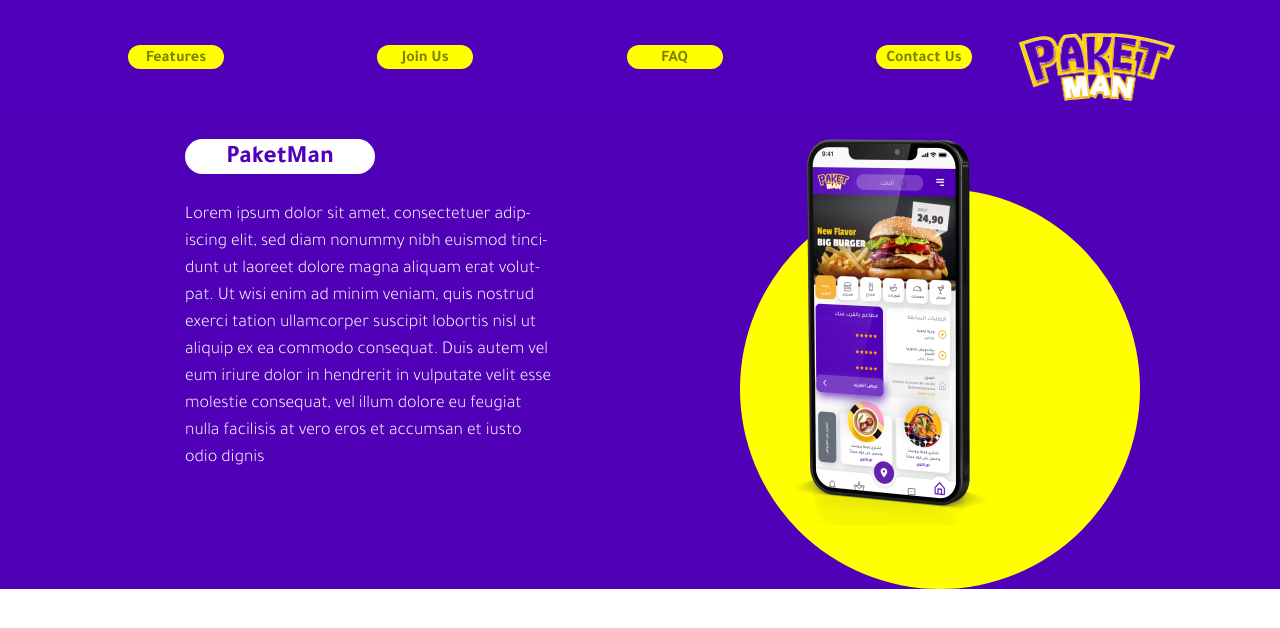
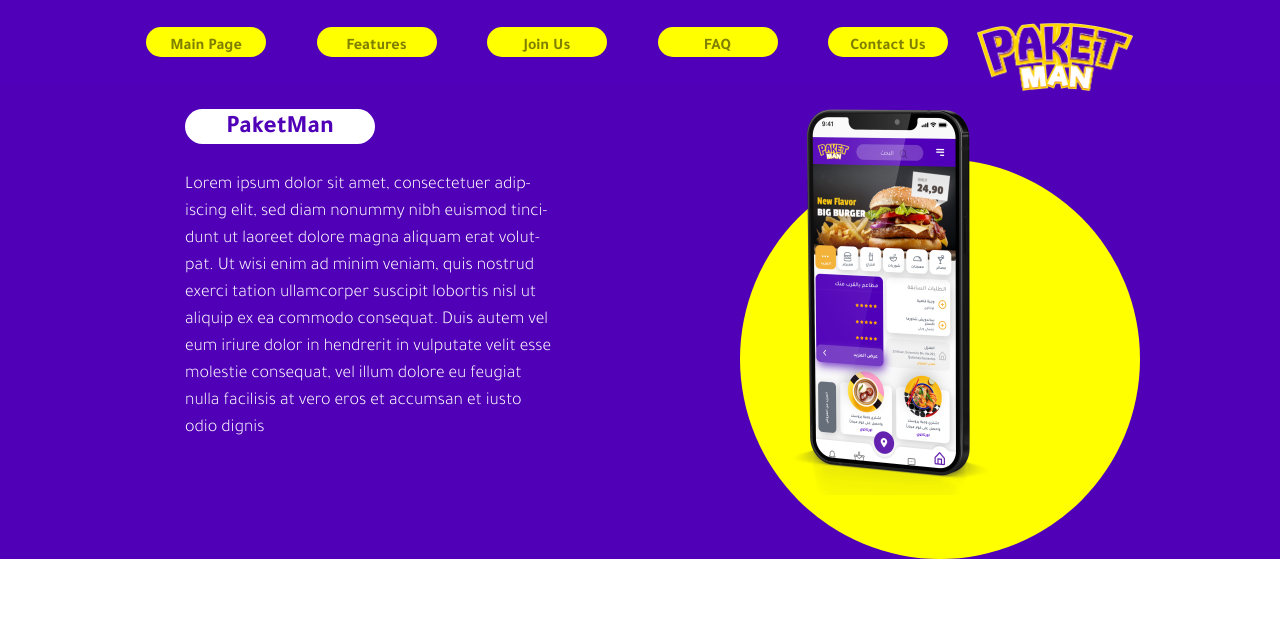
Before and after one commit to khaldoon9kh/paketManWebsite, a React (Create React App) app: page / in a window 1280 px wide. Shown: the top 628 px of the page. Built offline with nearby package versions, Linux system fonts and the light colour scheme.

Commit message:
add MainPage nav and fix responsive

```diff
--- a/src/containers/NavBar/index.css
+++ b/src/containers/NavBar/index.css
@@ -3,8 +3,8 @@
 }
 
 .navBarMainCont{
-    margin-left: 50px;
-    margin-right: 50px;
+    margin-left: 100px;
+    margin-right: 100px;
 }
 
 .navBarContainer{
@@ -12,16 +12,22 @@
     background-color: violet;
 }
 
+.logoContainer{
+    display: flex;
+    justify-content:flex-end;
+    height: 68px;
+    width: 170px;
+}
 .paketManLogo{
     height: 68px;
     width: 156px;
-    margin-top: 20px;
+    margin-top: 10px;
 }
 
 .navbar-nav{
     display: flex;
     width: 100%;
-    justify-content: space-evenly;
+    justify-content: center;
 }
 .navbar-nav .nav-link{
     color: #5000b8;
@@ -29,9 +35,9 @@
     font-weight: bold;
     background-color: yellow;
     border-radius: 10rem;
-    width: 6rem;
-    height: 1.5rem;
-    margin: 0.5rem 2rem;
+    width: 120px;
+    height: 30px;
+    /* margin: 0 10px; */
     text-align: center;
-    padding-top: 2px;
+    /* padding-top: 2px; */
 }
--- a/src/containers/NavBar/index.jsx
+++ b/src/containers/NavBar/index.jsx
@@ -12,16 +12,15 @@ const NavBar = () => {
             {/* <Container id='navBarItems'> */}
           <Nav className="mr-auto">
             <Container className="navBarItemContainer">
-      <Nav.Link >
-        Features
-        </Nav.Link>
+              <Nav.Link >Main Page</Nav.Link>
+              <Nav.Link >Features</Nav.Link>
               <Nav.Link >Join Us</Nav.Link>
               <Nav.Link >FAQ</Nav.Link>
               <Nav.Link >Contact Us</Nav.Link>
             </Container>
            </Nav>
         </Navbar.Collapse>
-        <Navbar.Brand href="#home">
+        <Navbar.Brand className='logoContainer' href="#home">
             <Image
             src={PaketmanLogo}
             className="paketManLogo"
```
Lines whose indentation alone changed are shown as unchanged.
